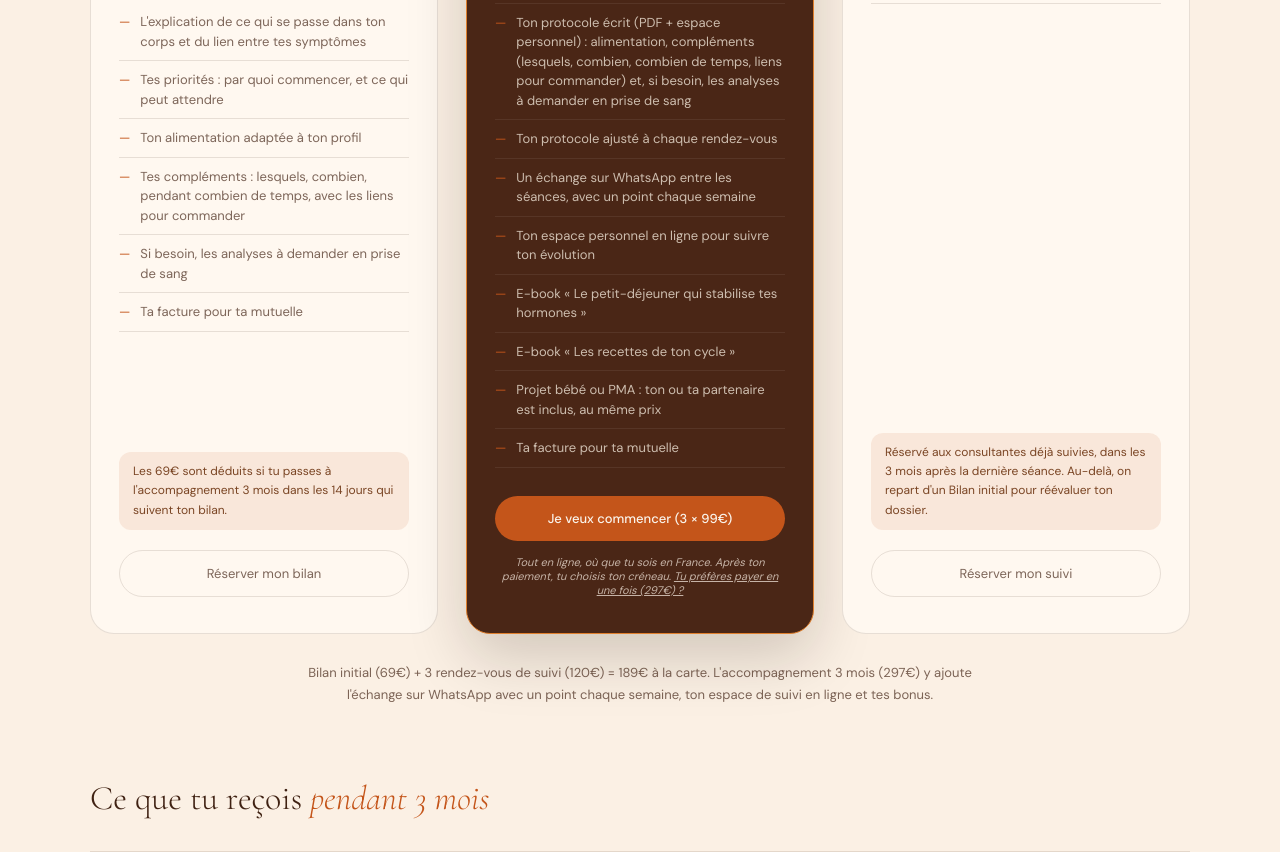
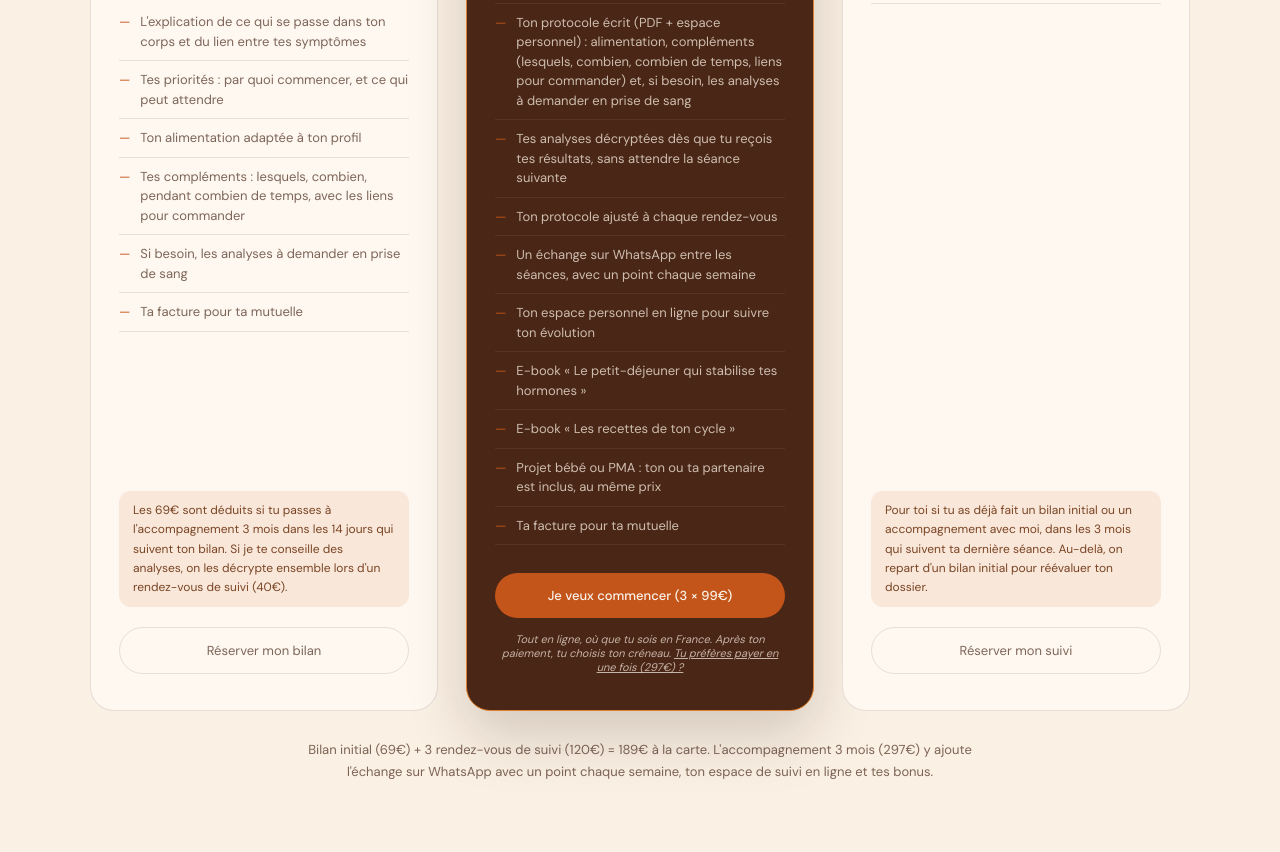
Before and after one commit to lamenaturo/-meije-naturo-site, a plain HTML site: page index.html in a window 1280 px wide. Shown: the part 6170-7022 px from the top of the page. Drawn offline with nearby package versions, Linux system fonts and the light colour scheme.

Commit message:
Offres : rendez-vous de suivi ouvert après un bilan ou un accompagnement, analyses expliquées
Co-Authored-By: Claude Opus 5.5 <noreply@anthropic.com>
Claude-Session: https://claude.ai/code/session_01BNzQ1nfx9nH1b1FW6Y7XGu

```diff
--- a/index.html
+++ b/index.html
@@ -523,7 +523,7 @@
           <li>Si besoin, les analyses à demander en prise de sang</li>
           <li>Ta facture pour ta mutuelle</li>
         </ul>
-        <p class="offre-alert">Les 69€ sont déduits si tu passes à l'accompagnement 3 mois dans les 14 jours qui suivent ton bilan.</p>
+        <p class="offre-alert">Les 69€ sont déduits si tu passes à l'accompagnement 3 mois dans les 14 jours qui suivent ton bilan. Si je te conseille des analyses, on les décrypte ensemble lors d'un rendez-vous de suivi (40€).</p>
         <a href="https://tidycal.com/meijenaturo/bilan-initial" target="_blank" rel="noopener" class="btn-g offre-cta">Réserver mon bilan</a>
       </div>
 
@@ -538,6 +538,7 @@
         <ul class="offre-list">
           <li>4 séances en visio : ton bilan initial (1 h), un rendez-vous de suivi à 1 mois et à 2 mois (30 min), puis ton bilan final à 3 mois (30 min)</li>
           <li>Ton protocole écrit (PDF + espace personnel) : alimentation, compléments (lesquels, combien, combien de temps, liens pour commander) et, si besoin, les analyses à demander en prise de sang</li>
+          <li>Tes analyses décryptées dès que tu reçois tes résultats, sans attendre la séance suivante</li>
           <li>Ton protocole ajusté à chaque rendez-vous</li>
           <li>Un échange sur WhatsApp entre les séances, avec un point chaque semaine</li>
           <li>Ton espace personnel en ligne pour suivre ton évolution</li>
@@ -562,7 +563,7 @@
           <li>Débrief de tes résultats de labo</li>
           <li>Ta facture pour ta mutuelle</li>
         </ul>
-        <p class="offre-alert">Réservé aux consultantes déjà suivies, dans les 3 mois après la dernière séance. Au-delà, on repart d'un Bilan initial pour réévaluer ton dossier.</p>
+        <p class="offre-alert">Pour toi si tu as déjà fait un bilan initial ou un accompagnement avec moi, dans les 3 mois qui suivent ta dernière séance. Au-delà, on repart d'un bilan initial pour réévaluer ton dossier.</p>
         <a href="https://tidycal.com/meijenaturo/suivi" target="_blank" rel="noopener" class="btn-g offre-cta">Réserver mon suivi</a>
       </div>
 
```
Also changed, not shown: cgv.html (+1 -1 lines).
